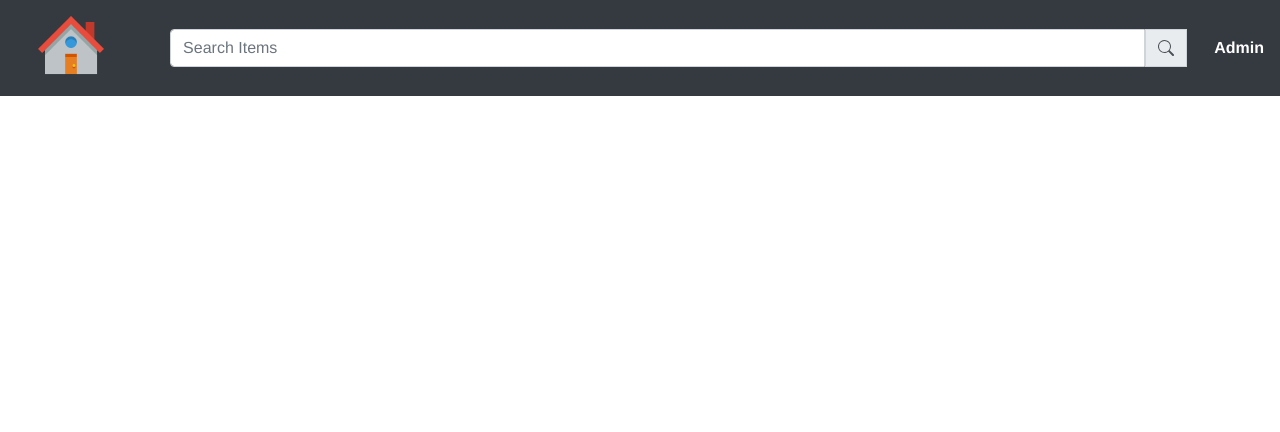
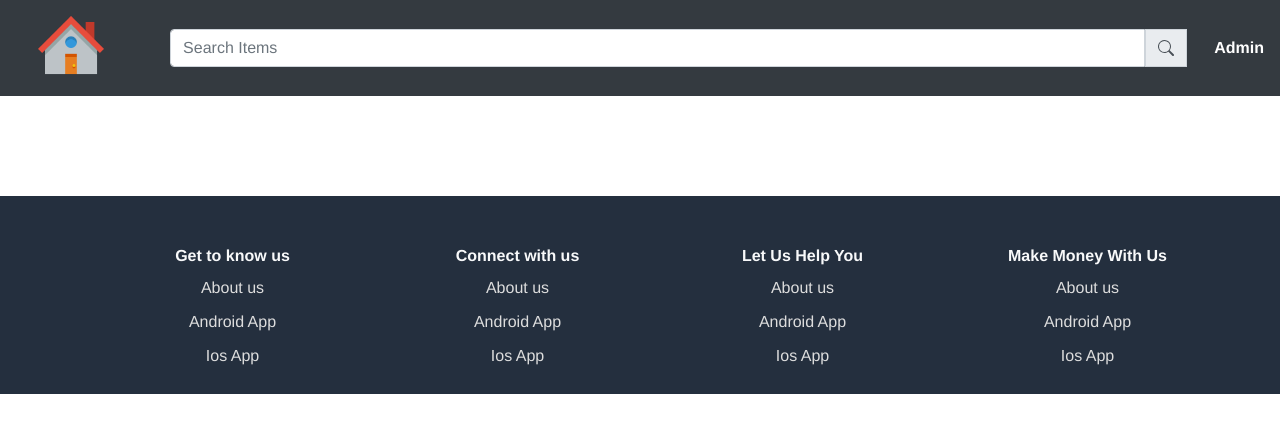
Before and after one commit to AaronGhebretinsae/ecommerce-ui, a Vue app: page / in a window 1280 px wide. Shown: the top 432 px of the page. Built offline with nearby package versions, Linux system fonts and the light colour scheme; no server answers.

Commit message:
Added Product Details Page and Display Products

```diff
--- a/src/App.vue
+++ b/src/App.vue
@@ -1,18 +1,22 @@
 <template>
   <Navbar/>
-  <router-view v-if="categories && products"
+  <router-view v-if="categories && products" style="min-height: 60vh"
   :baseURL="baseURL"
   :categories="categories"
   :products="products"
   @fetchData="fetchData">
   </router-view>
+  <!--footer-->
+
+  <Footer></Footer>
 </template>
 <script>
 import Navbar from "@/components/Navbar.vue"
+import Footer from "@/components/Footer.vue"
 const axios = require("axios")
 
 export default {
-  components: {Navbar},
+  components: {Navbar,Footer},
    data() {
     return{
       baseURL : "https://limitless-lake-55070.herokuapp.com/",
--- a/src/components/Category/CategoryBox.vue
+++ b/src/components/Category/CategoryBox.vue
@@ -1,6 +1,6 @@
 <template>
-    <div class="card w-100 h-100" style="margin-top: 10px;" >
 
+    <router-link class="card w-100 h-100 "  style="text-decoration: none; margin-top: 10px;" :to="{name:'CategoryProducts', params: {id: category.id} }">
         <div class="embed-responsive embed-responsive-16by9">
             <img class="card-img-top embed-responsive-item"
             :src="category.imageUrl"
@@ -16,11 +16,16 @@
             v-show="$router.currentRoute.value.name == 'AdminCategory'">
             <button class="btn btn-primary">Edit</button></router-link>
         </div>
-    </div>
+    </router-link>
+
+
+
 </template>
 
 
 <script>
+import { RouterLink } from 'vue-router';
+
 
     export default {
         name: "CategoryBox",
@@ -32,4 +37,12 @@
 
 <style scoped>
 
+    h5,p, router-link:hover, p:hover {
+            color: black;
+            text-decoration-line: none;
+
+        }
+        .card-img-top {
+            object-fit: cover;
+        }
 </style>
--- /dev/null
+++ b/src/components/Footer.vue
@@ -0,0 +1,89 @@
+<template>
+    <footer>
+        <div class="container pt-5">
+            <div class="row">
+                <div class="col-md-3 col-6">
+                    <ul style="list-style-type: none">
+                        <li class="text-light font-weight-bold pb-2">
+                            Get to know us</li>
+                            <li><a class="footer-link font-weight-light" href="#">
+                                About us</a></li>
+                            <li><a class="footer-link font-weight-light" href="#">
+                                Android App</a></li>
+                                <li><a class="footer-link font-weight-light" href="#">
+                                Ios App</a></li>
+
+                    </ul>
+                </div>
+                <div class="col-md-3 col-6">
+                    <ul style="list-style-type: none">
+                        <li class="text-light font-weight-bold pb-2">
+                            Connect with us</li>
+                            <li><a class="footer-link font-weight-light" href="#">
+                                About us</a></li>
+                            <li><a class="footer-link font-weight-light" href="#">
+                                Android App</a></li>
+                                <li><a class="footer-link font-weight-light" href="#">
+                                Ios App</a></li>
+
+                    </ul>
+                </div>
+                <div class="col-md-3 col-6">
+                    <ul style="list-style-type: none">
+                        <li class="text-light font-weight-bold pb-2">
+                            Let Us Help You</li>
+                            <li><a class="footer-link font-weight-light" href="#">
+                                About us</a></li>
+                            <li><a class="footer-link font-weight-light" href="#">
+                                Android App</a></li>
+                                <li><a class="footer-link font-weight-light" href="#">
+                                Ios App</a></li>
+
+                    </ul>
+                </div>
+                <div class="col-md-3 col-6">
+                    <ul style="list-style-type: none">
+                        <li class="text-light font-weight-bold pb-2">
+                            Make Money With Us</li>
+                            <li><a class="footer-link font-weight-light" href="#">
+                                About us</a></li>
+                            <li><a class="footer-link font-weight-light" href="#">
+                                Android App</a></li>
+                                <li><a class="footer-link font-weight-light" href="#">
+                                Ios App</a></li>
+
+                    </ul>
+                </div>
+            </div>
+
+    </div>
+    </footer>
+
+</template>
+
+<script>
+    export default {
+
+    }
+</script>
+
+<style  scoped>
+footer {
+    margin-top: 100px;
+    background-color: #242f3e;
+    font-size: 16px;
+}
+
+a {
+    text-decoration: none;
+}
+
+ .footer-link {
+    color: #ddd;
+}
+
+li {
+    padding-bottom: 10px;
+}
+
+</style>
--- a/src/components/Product/ProductBox.vue
+++ b/src/components/Product/ProductBox.vue
@@ -1,5 +1,6 @@
 <template>
-    <div class="card w-100 h-100" style="margin-top: 10px;" >
+<router-link class="card w-100 h-100 "  style="text-decoration: none; margin-top: 10px;" :to="{name:'ShowDetails', params: {id: product.id}}">
+
 
                 <div class="embed-responsive embed-responsive-16by9">
                     <img class="card-img-top embed-responsive-item"
@@ -12,12 +13,15 @@
                     <p class="card-text">
                         {{ product.description}}
                     </p>
-            <router-link :to="{name:'EditProduct', params: {id: product.id}}">
+                    <router-link :to="{name:'EditProduct', params: {id: product.id}}"
+                    v-show="$router.currentRoute.value.name == 'AdminProducts'">
                         <Button class="btn btn-primary">Edit</Button>
                     </router-link>
 
                 </div>
-    </div>
+
+            </router-link>
+
 </template>
 
 
@@ -33,6 +37,12 @@
 </script>
 
 <style scoped>
+
+     h5,p, router-link:hover, p:hover {
+        color: black;
+        text-decoration-line: none;
+
+    }
     .card-img-top {
         object-fit: cover;
     }
--- a/src/router/index.js
+++ b/src/router/index.js
@@ -6,8 +6,9 @@ import EditCategory from '@/views/Category/EditCategory.vue'
 import AdminProduct from '@/views/Product/AdminProduct.vue'
 import AddProduct from '@/views/Product/AddProduct.vue'
 import EditProduct from '@/views/Product/EditProduct.vue'
-
 import Admin from '@/views/Admin.vue'
+import ProductDetails from '@/views/Product/ProductDetails.vue'
+import DisplayProducts from '@/views/Category/DisplayProducts.vue'
 
 const routes = [
   {
@@ -42,6 +43,12 @@ const routes = [
     component: EditCategory
   },
 
+  {
+    path: '/category/products/:id',
+    name: 'CategoryProducts',
+    component: DisplayProducts
+  },
+
 
   {
     path: '/admin/products',
@@ -61,6 +68,12 @@ const routes = [
     component: EditProduct
   },
 
+  {
+    path: '/admin/products/show/:id',
+    name: 'ShowDetails',
+    component: ProductDetails
+  },
+
 ]
 
 const router = createRouter({
--- a/src/views/Admin.vue
+++ b/src/views/Admin.vue
@@ -1,11 +1,14 @@
 <template>
-    <RouterLink :to="{name:'AdminCategory'}">
+    <div class="container py-4">
+        <RouterLink :to="{name:'AdminCategory'}">
         <button class="btn btn-primary btn-lg">View/Edit Categories</button>
     </RouterLink>
     <br/>
     <RouterLink :to="{name:'AdminProducts'}">
         <button class="btn btn-primary btn-lg">View/Edit Products</button>
     </RouterLink>
+    </div>
+
 
 </template>
 
--- /dev/null
+++ b/src/views/Category/DisplayProducts.vue
@@ -0,0 +1,49 @@
+<template>
+    <div class="container">
+        <div class="row">
+            <div class="col-12 text-center">
+                <h4 class="pt-3">{{category.categoryName}}</h4>
+                <h5>{{ msg }}</h5>
+                <RouterLink :to="{name:''}"><button type="button" class="btn btn-info " >Back to Categories</button></RouterLink>
+            </div>
+        </div>
+
+        <div class="row">
+            <div v-for="product of category.products" :key="product.id" class="col-md-6 col-xl-4 col-12 pt-3 justify-content-around d-flex">
+            <ProductBox :product="product"/>
+            </div>
+        </div>
+    </div>
+</template>
+
+<script>
+import ProductBox from '@/components/Product/ProductBox.vue';
+
+    export default {
+        data() {
+            return {
+                id: null,
+                category: 0,
+                msg: ''
+            }
+        },
+        props: ["categories"],
+        components: {ProductBox},
+        mounted() {
+            this.id = this.$route.params.id;
+            this.category = this.categories.find(category => category.id == this.id);
+            if(this.category.products.length == 0){
+                this.msg = 'no products found!'
+            }
+            else {
+                this.msg = this.category.products.length + " products found!"
+            }
+
+        }
+
+    }
+</script>
+
+<style scoped>
+
+</style>
--- a/src/views/HomeView.vue
+++ b/src/views/HomeView.vue
@@ -32,6 +32,26 @@
           </div>
         </div>
       </div>
+
+      <!--Display Top Products-->
+      <hr/>
+      <div class="container">
+        <div class="row">
+          <div class="col-12 text-Center">
+            <h2 class="pt-3">Top Products</h2>
+          </div>
+        </div>
+
+        <div class="row">
+          <div v-for="index in this.productSize" :key="index" class="col-md-6 col-xl-4 col-12 pt-3 justify-content-around d-flex">
+          <ProductBox  :product="products[index-1]" />
+          </div>
+        </div>
+      </div>
+
+
+
+
   </div>
 </template>
 
@@ -39,17 +59,21 @@
 // @ is an alias to /src
 
 import CategoryBox from '@/components/Category/CategoryBox.vue';
+import ProductBox from '@/components/Product/ProductBox.vue';
 export default {
   name: 'HomeView',
-  components: {CategoryBox},
-  props: ["categories"],
+  components: {CategoryBox, ProductBox},
+  props: ["categories", "products"],
   data() {
     return{
       categorySize: 0,
+      productSize: 0,
+
     }
   },
   mounted() {
     this.categorySize = Math.min(6, this.categories.length);
+    this.productSize = Math.min(8, this.products.length);
   }
 }
 </script>
--- /dev/null
+++ b/src/views/Product/ProductDetails.vue
@@ -0,0 +1,55 @@
+<template>
+    <div class="container">
+        <div class="row pt-5">
+            <div class="col-md-1"></div>
+
+            <!--Display  Image-->
+            <div class="col-md-4 col-12">
+                <img :src="product.imageURL" class="img-fluid">
+            </div>
+            <!--Display Product Details-->
+            <div class="col-md-6 col-12 pt-3 pt-md-0">
+                <h4>{{ product.name }}</h4>
+                <h6 class="category font=italic"> {{ category.categoryName }}</h6>
+                <h6 class="font-weight-bold">${{ product.price }}</h6>
+                <p>
+                    {{ product.description  }}
+                </p>
+                <div class="features pt-3">
+                    <h5><strong>Features</strong></h5>
+                    <ul>
+                        <li>Lorem ipsum dolor sit amet consectetur adipisicing elit.</li>
+                        <li>Officia quas, officiis eius magni error magnam voluptatem</li>
+                        <li>nesciunt quod! Earum voluptatibus quaerat dolorem doloribus</li>
+                        <li>molestias ipsum ab, ipsa consectetur laboriosam soluta et</li>
+                        <li>ut doloremque dolore corrupti, architecto iusto beatae.</li>
+                    </ul>
+                </div>
+            </div>
+
+        </div>
+    </div>
+</template>
+
+<script>
+    export default {
+        data ( ) {
+            return {
+                product: {},
+                category: {},
+            }
+        },
+        props: ["baseURL", "products", "categories"],
+        mounted () {
+            this.id = this.$route.params.id;
+            this.product =  this.products.find((product) => product.id == this.id);
+            this.category = this.categories.find((category) => category.id == this.product.categoryId);
+        }
+    }
+</script>
+
+<style scoped>
+    .category{
+        font-weight: 400;
+    }
+</style>
```
Lines whose indentation alone changed are shown as unchanged.
